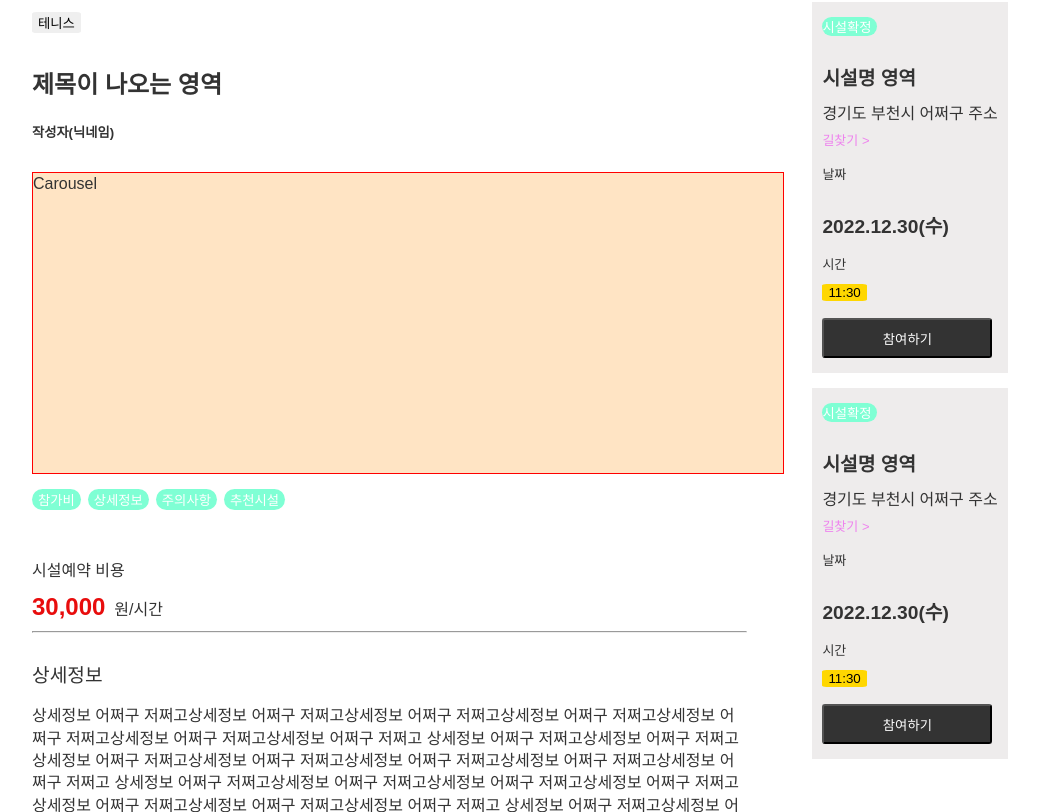
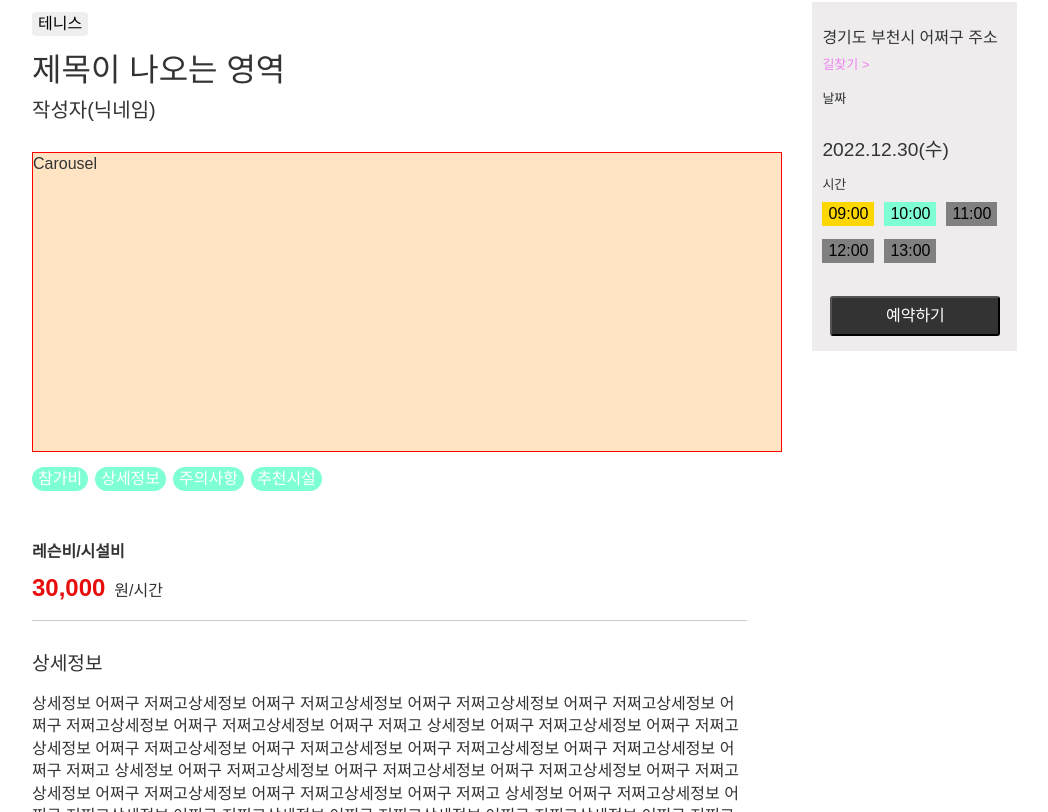
Before and after one commit to MultiFront/Multi_Front, a React (Create React App) app: page /lesson_detail_lay in a window 1280 px wide. Shown: the part 188-1000 px from the top of the page, without its empty margins (58-1106 px from the left). Built offline with nearby package versions, Linux system fonts and the light colour scheme.

Commit message:
lesson page

```diff
--- a/package.json
+++ b/package.json
@@ -7,9 +7,12 @@
     "@testing-library/react": "^13.4.0",
     "@testing-library/user-event": "^13.5.0",
     "react": "^18.2.0",
+    "react-calendar": "^4.0.0",
     "react-dom": "^18.2.0",
     "react-router-dom": "^6.6.1",
     "react-scripts": "5.0.1",
+    "sass": "^1.57.1",
+    "swiper": "^8.4.5",
     "web-vitals": "^2.1.4"
   },
   "scripts": {
--- a/public/index.html
+++ b/public/index.html
@@ -7,6 +7,7 @@
       name="description"
       content="Web site created using create-react-app"
     />
+    <link rel="stylesheet" href="https://cdn.jsdelivr.net/npm/bootstrap@5.2.3/dist/css/bootstrap.min.css">
     <link rel="stylesheet" href="https://fonts.googleapis.com/css2?family=Material+Symbols+Outlined:opsz,wght,FILL,GRAD@48,400,0,0" />
     <title>렛플 :: 운동매칭 서비스</title>
   </head>
@@ -14,5 +15,6 @@
     <div id="root">
 
     </div>
+    <script src="https://cdn.jsdelivr.net/npm/bootstrap@5.2.3/dist/js/bootstrap.bundle.min.js"></script>
   </body>
 </html>
--- a/src/components/layout/footer.css
+++ b/src/components/layout/footer.css
@@ -6,6 +6,7 @@
   margin: 0 auto;
   position: relative;
   line-height: 35px;
+  margin-top: 100px;
 }
 
 .footer-service ul{
--- /dev/null
+++ b/src/components/layout/lesson_detail/main-banner.js
@@ -0,0 +1,24 @@
+import React from 'react'
+import TimeType from './timeType'
+import '../lesson_detail_lay.css'
+
+function Main_banner() {
+  return (
+    <div>
+        <div style={{margin: '10px 0 3px 0'}}>경기도 부천시 어쩌구 주소</div>
+        <div style={{marginBottom: '15px'}}><a href="#">길찾기 &gt;</a></div>
+        <div style={{fontSize: 'small'}}>날짜</div>
+        <h3 style={{marginBottom: '15px'}}>2022.12.30(수)</h3>
+        <div style={{fontSize: 'small', marginBottom: '7px'}}>시간</div>
+        <TimeType time='09:00' color='gold'/>
+        <TimeType time='10:00' color='aquamarine'/>
+        <TimeType time='11:00' color='grey'/>
+        <br/>
+        <TimeType time='12:00' color='grey'/>
+        <TimeType time='13:00' color='grey'/>
+        <div><button className="join-btn">예약하기</button></div>
+    </div>
+  )
+}
+
+export default Main_banner
--- /dev/null
+++ b/src/components/layout/lesson_detail/timeType.js
@@ -0,0 +1,13 @@
+import React from 'react'
+
+function TimeType(props) {
+  return (
+        <button className='timeTypeBtn'
+         style={{backgroundColor : props.color}}
+        >
+          {props.time}
+        </button>
+  );
+}
+
+export default TimeType
--- a/src/components/layout/lesson_detail_lay.css
+++ b/src/components/layout/lesson_detail_lay.css
@@ -5,3 +5,28 @@
     height: 300px;
     margin-bottom: 15px;
 }
+
+.timeType {
+    margin-right: 15px;
+}
+
+.timeTypeBtn {
+    border-style: none;
+    margin-bottom: 13px;
+    margin-right: 10px;
+    background-color: gold;
+}
+
+.join-btn {
+    margin-top: 20px;
+    margin-left: 8px;
+}
+
+.match-category {
+    border-style: none;
+    background-color: aquamarine;
+    border-radius: 20px;
+    margin-right: 7px;
+    margin-bottom: 50px;
+    color: white;
+}
--- a/src/components/layout/lesson_detail_lay.js
+++ b/src/components/layout/lesson_detail_lay.js
@@ -1,6 +1,6 @@
 import React from 'react'
 import Comment from './matching_detail/comment'
-import Main_banner from './matching_detail/main-banner'
+import Main_banner from './lesson_detail/main-banner'
 import Sport_type from './matching_detail/sport-type'
 import Hr from './matching_detail/hr'
 import Match_category from './matching_detail/match_category'
@@ -10,6 +10,8 @@ import Favourite from './matching_detail/favourite'
 
 import './common.css'
 import '../layout/lesson_detail_lay.css'
+
+
 
 function Lesson_detail_lay() {
   return (
@@ -28,17 +30,20 @@ function Lesson_detail_lay() {
       Carousel
     </div>
 
-    <Match_category/>
+    <Match_category category='참가비'/>
+    <Match_category category='상세정보'/>
+    <Match_category category='주의사항'/>
+    <Match_category category='추천시설'/>
 
-    <h4 style={{marginBottom: '7px'}}>시설예약 비용</h4>
+    <h4 style={{marginBottom: '7px', fontWeight: 'bold'}}>레슨비/시설비</h4>
     <Cost/>
     <Hr/>
-    <Info/>
+    <Info title='상세정보'/>
     <Hr/>
-    <Info/>
+    <Info title='주의사항'/>
     <Hr/>
 
-    <h4 style={{margin: '40px auto'}}>댓글(20)</h4>
+    <h4 style={{margin: '40px auto'}}>후기(20)</h4>
 
         <div className="comment">
             <Comment/>
@@ -51,7 +56,6 @@ function Lesson_detail_lay() {
 <div className="main-banner">
 <Favourite/>
 <Main_banner/>
-<Main_banner/>
 </div>
 
 </main>
--- a/src/components/layout/match_detail_lay.css
+++ b/src/components/layout/match_detail_lay.css
@@ -48,7 +48,7 @@
     background-color: #333;
     border-radius: 3px;
 }
-
+/*
 .match-category button {
     border-style: none;
     background-color: aquamarine;
@@ -56,7 +56,7 @@
     margin-right: 7px;
     margin-bottom: 50px;
     color: white;
-}
+} */
 
 .info {
     margin: 30px auto;
--- a/src/components/layout/matching_detail/info.js
+++ b/src/components/layout/matching_detail/info.js
@@ -1,9 +1,9 @@
 import React from 'react'
 
-function Info() {
+function Info(props) {
   return (
     <div className="info">
-    <h4>상세정보</h4>
+    <h4>{props.title}</h4>
         <div>
             상세정보 어쩌구 저쩌고상세정보 어쩌구 저쩌고상세정보 어쩌구 저쩌고상세정보 어쩌구 저쩌고상세정보 어쩌구 저쩌고상세정보 어쩌구 저쩌고상세정보 어쩌구 저쩌고
             상세정보 어쩌구 저쩌고상세정보 어쩌구 저쩌고상세정보 어쩌구 저쩌고상세정보 어쩌구 저쩌고상세정보 어쩌구 저쩌고상세정보 어쩌구 저쩌고상세정보 어쩌구 저쩌고
--- a/src/components/layout/matching_detail/match_category.js
+++ b/src/components/layout/matching_detail/match_category.js
@@ -1,13 +1,8 @@
 import React from 'react'
 
-function Match_category() {
+function Match_category(props) {
   return (
-    <div className="match-category">
-            <button>참가비</button>
-            <button>상세정보</button>
-            <button>주의사항</button>
-            <button>추천시설</button>
-        </div>
+        <button className="match-category">{props.category}</button>
   )
 }
 
```
Also changed, not shown: src/components/layout/lesson_detail/carousel.js (added, +39 -0 lines), 1 other file (tests, documents, lock files or other folders).
